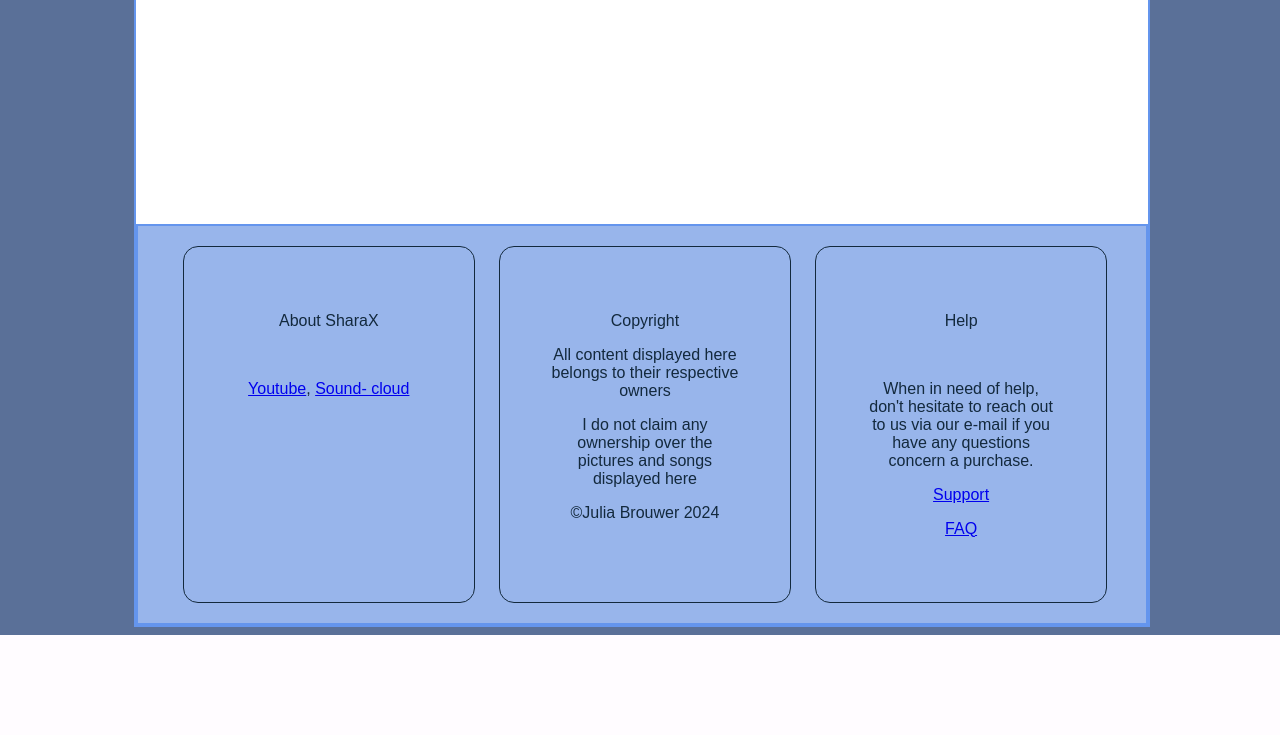
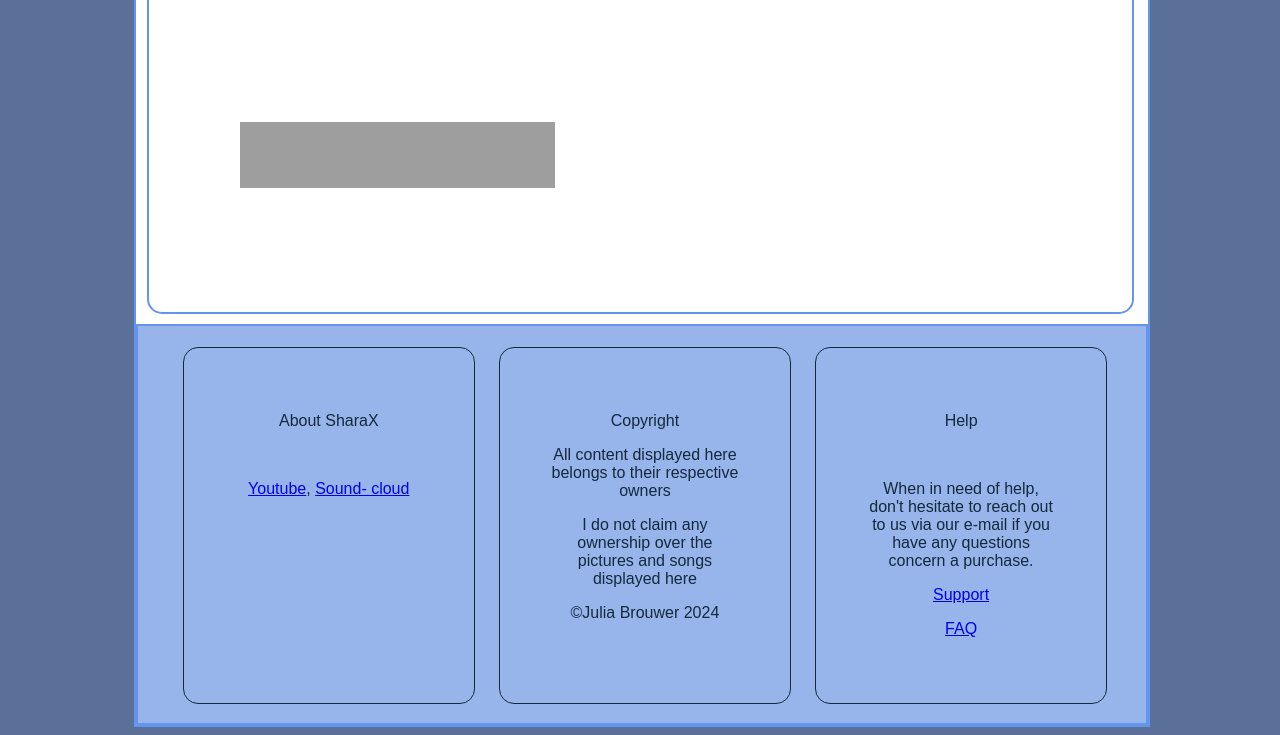
Before and after one commit to GLU-CSD/weekopdrachten-webshop-dynamisch-MoonyDewDrops, a PHP site: page /productPage.php?id=abce83e6-9ff1-435f-9189-0e93dcf14829 in a window 1280 px wide. Shown: the part 528-1263 px from the top of the page. Before the commit the page ends 1163 px from the top, so only its background shows below. Run offline with PHP 8.4, Linux system fonts and the light colour scheme; grey boxes are pictures that could not be loaded.

Commit message:
Big update
Fully did design for product page. All that still needs work is the image changing mechanic by clicking the 3 tiny images. Also started working on the cart a little bit.

```diff
--- a/Assets/css/3products.css
+++ b/Assets/css/3products.css
@@ -35,9 +35,6 @@ Where everything is sorted into a grid just like the .container class
     background-color: white;
     padding: 5%;
     border-radius: 15px;
-
-    width: 1fr;
-
   }
 
   .product-item img{
--- a/Assets/css/pageProduct.css
+++ b/Assets/css/pageProduct.css
@@ -3,13 +3,58 @@ body{
     font-family: sans-serif;
 }
 
+  #overviewProduct{
+   display: grid;
+  grid-template-columns: 1fr 1fr;
+  grid-template-rows: 1.5fr 0.25fr;
+  gap: 5% 5%;
+  grid-auto-flow: row;
+  grid-template-areas:
+    "bigImage overall"
+    "bigImage overall"
+    "bigImage overall"
+    "tinyImages description"
+  ;
+  grid-area: overviewProduct;
 
+  height: 82.5%;
+  width: auto;
+
+  /* style */
+  border: 2px solid #6495ED;
+  border-radius: 15px;
+  background-color: white;
+  padding: 5%;
+}
+
+#tinyImages{
+  height: 100%;
+  width: 100%;
+  align-items: center;
+  margin-left: 10%;
+}
+
+#tinyImages img{
+  height: 80%;
+  width: 25%;
+}
+
+.product{
+  padding: 5%;
+  height: 100%;
+  width: 488.5%;
+  /* style */
+  /* border: 2px solid #ed6464;
+  border-radius: 15px; */
+
+
+}
 
 /*grid layout for everything*/
 .container {
     display: grid;
-    grid-template-columns: 1fr 0.5fr 1fr 1fr 1fr;
-    grid-template-rows: 0.15fr 0.2fr 1.5fr 1fr;
+    grid-template-columns: 1fr 1fr 1fr 1fr 1fr;
+    grid-template-rows: 0.15fr 0.2fr 1.75fr 1fr;
     gap: 0px 0px;
     grid-auto-flow: row;
     grid-template-areas:
@@ -29,15 +74,14 @@ body{
 @media only screen and (max-width: 1150px){
     .container {
       display: grid;
-      grid-template-columns: 1fr 0.5fr 1fr 1fr 1fr;
-      grid-template-rows: 0.27fr 0.125fr 5fr 1fr 0.25fr;
+      grid-template-columns: 1fr 1fr 1fr 1fr 1fr;
+      grid-template-rows: 0.27fr 0.125fr 2fr 1fr;
       gap: 0px 0px;
       grid-auto-flow: row;
       grid-template-areas:
         "logo logo search search addons"
         "additional-info additional-info additional-info additional-info additional-info"
-        "Filter products products products products"
-        "Filter products products products products"
+        "product product product product product"
         "disclaimer disclaimer disclaimer disclaimer disclaimer";
       width: 80%;
       margin-left: 10%;
@@ -46,6 +90,21 @@ body{
       border: 2px solid #6495ED;
       height: auto;
       background-color: white;
+  }
+
+  #overviewProduct{
+   grid-template-columns: 1fr 1fr;
+   grid-template-rows: 1fr 1fr;
+   grid-template-areas:
+     "bigImage overall"
+     "tinyImages description"
+   ;
+
+ }
+
+ #tinyImages img{
+  margin-top: 10%;
+  height: 25%;
  }
 }
 
@@ -62,6 +121,7 @@ body{
   }
 }
 
+
 /*Responsiveness for even smaller screens*/
 @media only screen and (max-width: 450px){
 
--- a/index.php
+++ b/index.php
@@ -1,3 +1,6 @@
+<?php
+session_start();
+?>
 <!doctype html>
 <html class="no-js" lang="en">
 
--- a/productPage.php
+++ b/productPage.php
@@ -21,7 +21,7 @@
 <body>
 
 
-    <div class="container">
+<div class="container">
 
     <?php
     include 'header.php';
@@ -29,39 +29,89 @@
 
     <!--Here goes product thingy-->
     <div class="product">
-      <br>
       <?php
 
-      if(!empty($_GET['id']))
-      {
-        echo $_GET['id'];
-      } else{
-        echo 'id not found :3';
-      }
+        include 'products.php';
 
-      // if($id == 'abce83e6-9ff1-435f-9189-0e93dcf14829'){
+          if(!empty($_GET['id'])){
+            $id = $_GET['id'];
 
-      // }
-      echo '<br>';
+            foreach($products as $product){
 
-       $id = $_GET['id'];
+              if($product['id'] == $id){
+                echo '<div id="overviewProduct">';
+                  echo '<img src="'.$product['photo'].'" style="width:100%; height: auto;" id="bigImage">';
+                  echo '<div id="overall">'.$product['title'].'<br> <br>';
+                  echo '€'.$product['price'].'<br> <br>';
+                  echo '<button id="description" onclick="goToLink()">Add to cart?</button> <br> <br>';
+                  echo $product['description'].'</div>';
 
-      //$id = $_GET['product['id']'];
+                  echo '<div id="tinyImages">';
+                    echo '<img src="'.$product['photo'].'" class="tiniestImages" onclick="changePicture1()">';
+                    echo '<img src="'.$product['photo2'].'" class="tiniestImages" onclick="changePicture2()">';
+                    echo '<img src="'.$product['photo3'].'" class="tiniestImages" onclick="changePicture3()">';
+                  echo '</div>';
+                echo '</div>';
+              }
 
-      // echo $id;
-      ?>
+            }
 
-
-
+          } else {
+            echo 'product not found';
+          }
+          ?>
     </div>
 
     <?php
       include 'footer.php';
     ?>
 
+</div>
 
-    </div>
+<script>
 
+
+
+//maakt een var voor het grote plaatje aan en linkt em naar de class
+let GrootPlaatje = document.getElementById("bigImage");
+let klein = document.getElementsByClassName("tiniestImages");
+
+
+// waarschijnlijk veranderen naar n onclick="changePicture" ding want dit is te ingewikkelt voor zo iets simpels voor mijn brein
+function changePicture1(){
+
+// maakt var aan voor het kleine plaatje en stopt de pictures d'r in
+  // let klein = document.getElementsByClassName("tiniestImages");
+
+  console.log(klein[0].src);
+  // console.log(klein.src, GrootPlaatje.src);
+
+  // GrootPlaatje.src = klein;
+}
+
+function changePicture2(){
+
+// maakt var aan voor het kleine plaatje en stopt de pictures d'r in
+  // let klein = document.getElementsByClassName("tiniestImages");
+
+  console.log(klein[1].src);
+  // console.log(klein.src, GrootPlaatje.src);
+
+  // GrootPlaatje.src = klein;
+}
+
+function changePicture3(){
+
+// maakt var aan voor het kleine plaatje en stopt de pictures d'r in
+  // let klein = document.getElementsByClassName("tiniestImages");
+
+  console.log(klein[2].src);
+  // console.log(klein.src, GrootPlaatje.src);
+
+  // GrootPlaatje.src = klein.src;
+}
+
+</script>
 
 </body>
 </html>
```
Also changed, not shown: Assets/js/app.js (+8 -8 lines), products.php (+85 -22 lines). Lines whose indentation alone changed are shown as unchanged.
